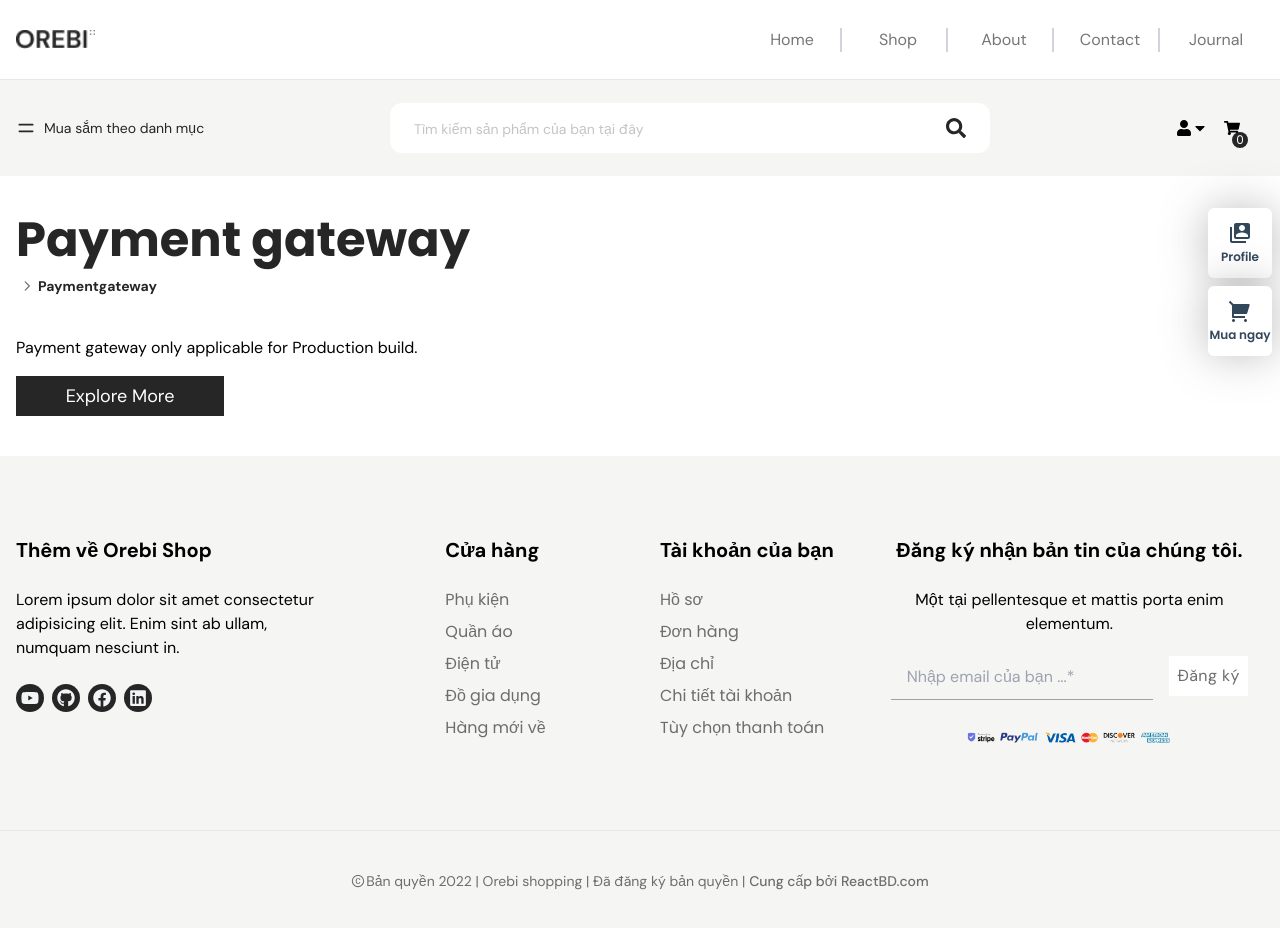
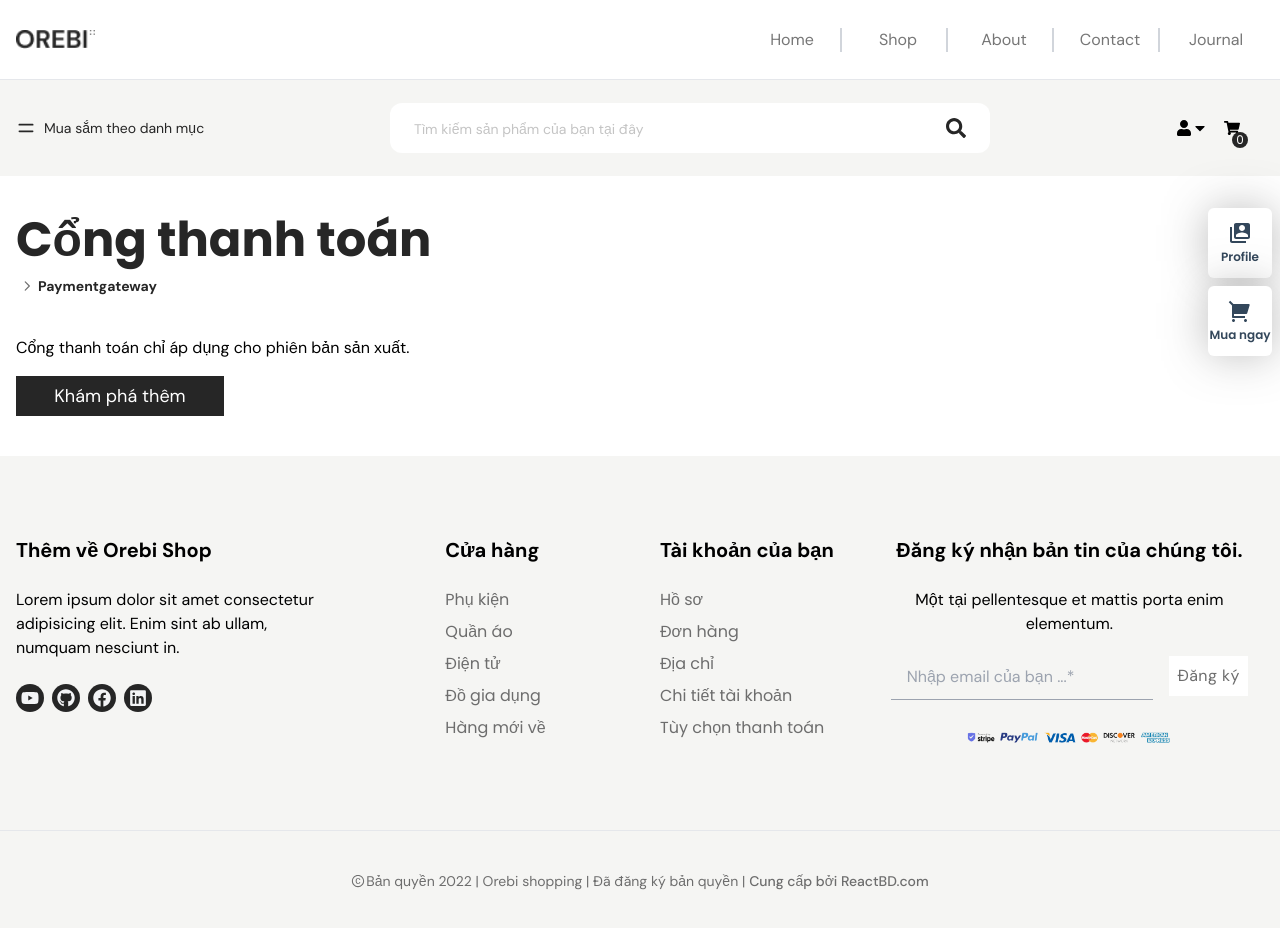
Before and after one commit to Phucsensei/OREBI-Website, a React (Create React App) app: page /paymentgateway in a window 1280 px wide. Shown: the top 928 px of the page. Built offline with nearby package versions, Linux system fonts and the light colour scheme.

Commit message:
update payment

```diff
--- a/src/pages/payment/Payment.js
+++ b/src/pages/payment/Payment.js
@@ -5,12 +5,12 @@ import Breadcrumbs from "../../components/pageProps/Breadcrumbs";
 const Payment = () => {
   return (
     <div className="max-w-container mx-auto px-4">
-      <Breadcrumbs title="Payment gateway" />
+      <Breadcrumbs title="Cổng thanh toán" />
       <div className="pb-10">
-        <p>Payment gateway only applicable for Production build.</p>
+        <p>Cổng thanh toán chỉ áp dụng cho phiên bản sản xuất.</p>
         <Link to="/">
           <button className="w-52 h-10 bg-primeColor text-white text-lg mt-4 hover:bg-black duration-300">
-            Explore More
+            Khám phá thêm
           </button>
         </Link>
       </div>
```
